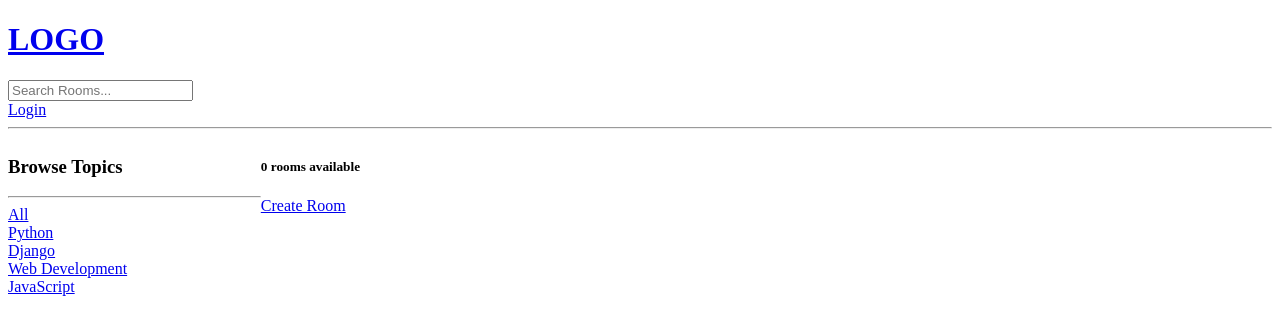
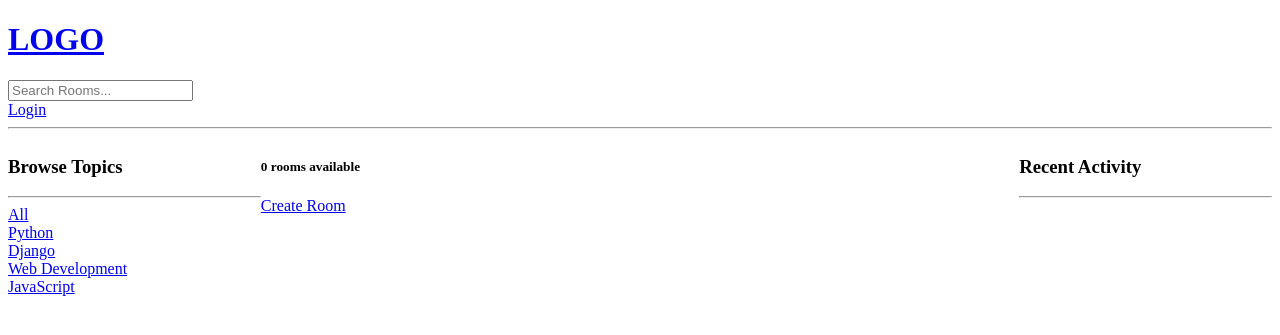
Before and after one commit to ooooo5h/20220227_django_7hour_course, a Django app: a page that uses base/templates/base/home.html in a window 1280 px wide. Shown: the top 335 px of the page. Run offline with Django 4.2, Linux system fonts and the light colour scheme; data comes from the database, SQL or seed files in the repository.

Commit message:
activity_component.html내용으로 대체

```diff
--- a/base/templates/base/home.html
+++ b/base/templates/base/home.html
@@ -48,7 +48,7 @@
     </div>
 
     <div>
-
+       {% include 'base/activity_component.html'%}
     </div>
 
 
```
